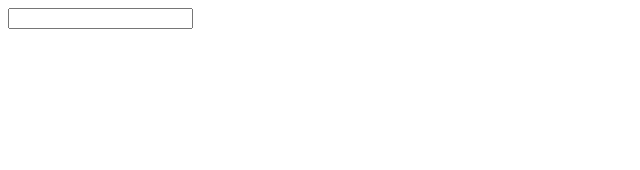
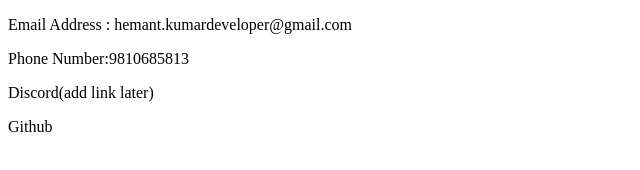
Before and after one commit to HATAKEkakshi/Web-Development-, a plain HTML site: page Hemant pesonal site/contact.html in a window 1280 px wide. Shown: the whole page, without its empty margins (0-640 px from the left). Drawn offline with Linux system fonts and the light colour scheme.

Commit message:
added github link page

```diff
--- a/Hemant pesonal site/contact.html
+++ b/Hemant pesonal site/contact.html
@@ -6,8 +6,9 @@
     <title>Contact</title>
 </head>
 <body>
-    <form action="">
-        <input type="Your name">
-    </form>
+   <p>Email Address : hemant.kumardeveloper@gmail.com</p>
+   <p>Phone Number:9810685813</p>
+   <p><a href=""></a>Discord(add link later)</p>
+   <p><a href="https://github.com/HATAKEkakshi/Scripts.git"></a>Github</p>
 </body>
 </html>
```
